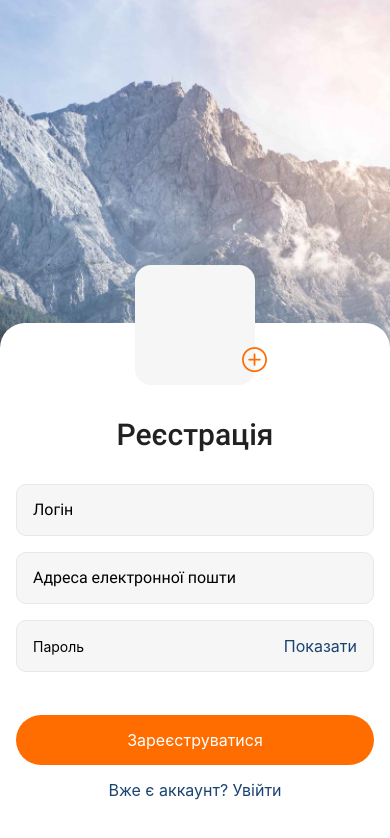
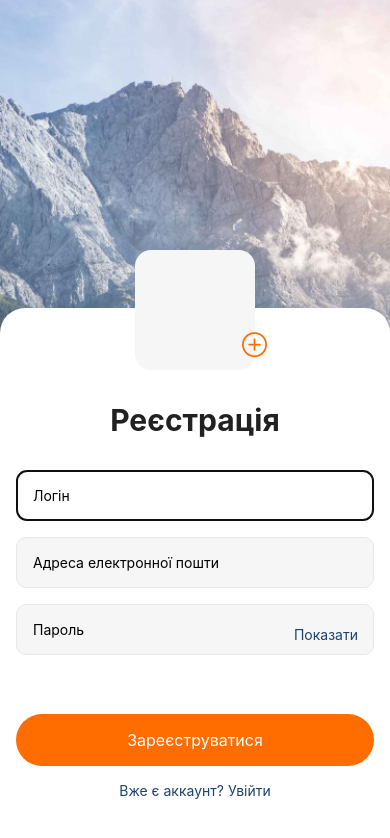
Before and after one commit to GabriellaMar/reactNative-first-progect, a React Native app: screen / in a window 390 px wide. Shown: the top 838 px of the page. Built offline with nearby package versions, Linux system fonts and the light colour scheme.

Commit message:
fixed inputText focus

```diff
--- a/App.js
+++ b/App.js
@@ -2,7 +2,7 @@ import { StatusBar } from 'expo-status-bar';
 import { useFonts } from 'expo-font';
 import { StyleSheet, View } from 'react-native';
 import RegistrationScreen from './src/Screens/RegistrationScreen';
-import LoginScreen from './src/Screens/LoginScreen';
+// import LoginScreen from './src/Screens/LoginScreen';
 
 
 export default function App() {
--- a/src/Screens/RegistrationScreen.jsx
+++ b/src/Screens/RegistrationScreen.jsx
@@ -1,10 +1,14 @@
-import { View, Text, StyleSheet, TextInput, TouchableOpacity, ImageBackground} from "react-native";
+import { View, Text, StyleSheet, TextInput, TouchableOpacity, ImageBackground } from "react-native";
 import { AntDesign } from '@expo/vector-icons';
 import bgImage from "../../assets/PhotoBG.jpg";
-import { styles } from "../styles";
+import { useState } from 'react';
 
 
 const RegistrationScreen = () => {
+
+  const [isLoginInputFocused, setIsLoginInputFocused] = useState(false);
+  const [isEmailInputFocused, setIsEmailInputFocused] = useState(false);
+  const [isPassInputFocused, setIsPassInputFocused] = useState(false);
 
   return (
     <View style={styles.container}>
@@ -23,18 +27,30 @@ const RegistrationScreen = () => {
             </View>
 
             <Text style={styles.title}>Реєстрація</Text>
-            <TextInput placeholder="Логін" style={styles.input}
+            <TextInput placeholder="Логін" style={[styles.input, isLoginInputFocused ? styles.focusedInput : null]}
+              onFocus={() => setIsLoginInputFocused(true)}
+              onBlur={() => setIsLoginInputFocused(false)}
+              autoFocus={true}
             />
-            <TextInput style={styles.input}
+            <TextInput style={[styles.input, isEmailInputFocused ? styles.focusedInput : null]}
+              onFocus={() => setIsEmailInputFocused(true)}
+              onBlur={() => setIsEmailInputFocused(false)}
+              autoCapitalize="none"
+              keyboardType="email-address"
               placeholder="Адреса електронної пошти"
             />
             <View style={styles.passwordInputContainer}>
-              <TextInput
+              <TextInput style={[styles.input, isPassInputFocused ? styles.focusedInput : null]}
+                onFocus={() => setIsPassInputFocused(true)}
+                onBlur={() => setIsPassInputFocused(false)}
                 placeholder="Пароль"
-                style={styles.passwordInput}
+                autoCapitalize="none"
+                autoCompleteType="password"
+                // autoCorrect={false}
+                secureTextEntry={true}
               />
               <TouchableOpacity>
-                <Text style={styles.showPasswordButtonText}>
+                <Text style={styles.showPasswordInputText}>
                   Показати
                 </Text>
               </TouchableOpacity>
@@ -54,113 +70,124 @@ const RegistrationScreen = () => {
 }
 
 
-// const registrationStyles = StyleSheet.create({
-//   container: {
-//     flex: 1,
-//     position: "relative",
-//     alignItems: 'center',
-//     justifyContent: 'center',
-//     backgroundColor: '#FFFFFF',
-//   },
+const styles = StyleSheet.create({
+  container: {
+    flex: 1,
+    position: "relative",
+    alignItems: 'center',
+    justifyContent: 'center',
+    backgroundColor: '#FFFFFF',
+  },
 
-//   backgoundImg: {
-//     width: '100%',
-//      height: '100%',
-//     flex: 1,
-//     resizeMode: "cover",
-//     justifyContent: "center",
+  backgoundImg: {
+    width: '100%',
+    height: '100%',
+    flex: 1,
+    resizeMode: "cover",
+    justifyContent: "center",
 
-//   },
+  },
 
-//   registationWraper: {
-//     flex: 1,
-//     justifyContent: 'flex-end',
+  registationWraper: {
+    flex: 1,
+    justifyContent: 'flex-end',
 
-//   },
+  },
 
-//   formWraper: {
-//     paddingTop: 32,
-//     paddingLeft: 16,
-//     paddingRight: 16,
-//     paddingBottom: 45,
-//     borderTopRightRadius: 25,
-//     borderTopLeftRadius: 25,
-//     backgroundColor: "#FFFFFF",
-//   },
+  formWraper: {
+    paddingTop: 32,
+    paddingLeft: 16,
+    paddingRight: 16,
+    paddingBottom: 45,
+    borderTopRightRadius: 25,
+    borderTopLeftRadius: 25,
+    backgroundColor: "#FFFFFF",
+  },
 
-//   title: {
-//     fontSize: 30,
-//     fontWeight: 'bold',
-//     marginTop: 32,
-//     marginBottom: 32,
-//     // marginTop: 32,
-//     color: '#212121',
-//     textAlign: 'center',
-//   },
+  title: {
+    fontSize: 30,
+    fontWeight: 'bold',
+    marginTop: 32,
+    marginBottom: 32,
+    color: '#212121',
+    textAlign: 'center',
+  },
 
-//   avatarWrapper: {
-//      position: 'relative',
-//     width: 120,
-//     height: 120,
-//     marginLeft: "auto",
-//     marginRight: "auto",
-//     borderRadius: 16,
-//     backgroundColor: "#F6F6F6",
-//     marginTop: -90,
-//   },
+  avatarWrapper: {
+    position: 'relative',
+    width: 120,
+    height: 120,
+    marginLeft: "auto",
+    marginRight: "auto",
+    borderRadius: 16,
+    backgroundColor: "#F6F6F6",
+    marginTop: -90,
+  },
 
-//   input: {
-//     width: '100%',
-//     borderWidth: 1,
-//     borderRadius: 10,
-//     borderColor: '#E8E8E8',
-//     backgroundColor: '#F6F6F6',
-//     padding: 16,
-//     marginBottom: 16,
-//   },
+  input: {
+    width: '100%',
+    borderWidth: 1,
+    borderRadius: 10,
+    borderColor: '#E8E8E8',
+    backgroundColor: '#F6F6F6',
+    padding: 16,
+    marginBottom: 16,
+  },
 
-//   button: {
-//     backgroundColor: '#FF6C00',
-//     borderRadius: 50,
-//     padding: 16,
-//     marginBottom: 16,
-//   },
+  button: {
+    backgroundColor: '#FF6C00',
+    borderRadius: 50,
+    padding: 16,
+    marginBottom: 16,
+  },
 
-//   buttonText: {
-//     fontSize: 16,
-//     fontWeight: '400',
-//     textAlign: 'center',
-//     color: '#FFFFFF',
-//   },
-//   passwordInputContainer: {
-//     flexDirection: "row",
-//     alignItems: "center",
-//     justifyContent: "space-between",
-//     borderWidth: 1,
-//     borderRadius: 10,
-//     borderColor: '#E8E8E8',
-//     backgroundColor: '#F6F6F6',
-//     padding: 16,
-//     marginBottom: 43,
-//   },
-//   loginText: {
-//     textAlign: 'center',
-//     color: '#1B4371',
-//   },
-//   showPasswordButtonText: {
-//     color: '#1B4371',
-//   },
-//   pluscircleo: {
-//     position: 'absolute',
-//     top:81,
-//     left: 107,
-//     color:'#FF6C00',
+  buttonText: {
+    fontSize: 16,
+    fontWeight: '400',
+    textAlign: 'center',
+    color: '#FFFFFF',
+  },
+  passwordInputContainer: {
+    position: 'relative',
+    flexDirection: "row",
+    marginBottom: 43,
+  },
+  loginText: {
+    textAlign: 'center',
+    color: '#1B4371',
+  },
+  showPasswordInputText: {
+    position: 'absolute',
+    right: 16,
+    top: 22,
+    color: '#1B4371',
+  },
+  pluscircleo: {
+    position: 'absolute',
+    top: 81,
+    left: 107,
+    color: '#FF6C00',
+  },
+  focusedInput: {
+    borderColor: '#FF6C00',
+    backgroundColor: '#FFFFFF',
+  }
 
-//   }
-
-// });
+});
 
 export default RegistrationScreen;
+
+
+
+
+
+
+
+
+
+
+
+
 
 
 
--- a/src/styles.js
+++ b/src/styles.js
@@ -1,132 +1,132 @@
-import { StyleSheet } from 'react-native';
+// import { StyleSheet } from 'react-native';
 
-export const styles = StyleSheet.create({
-    container: {
-        flex: 1,
-        position: "relative",
-        alignItems: 'center',
-        justifyContent: 'center',
-        backgroundColor: '#FFFFFF',
-        fontFamily: 'Roboto-Medium',
-    },
+// export const styles = StyleSheet.create({
+//     container: {
+//         flex: 1,
+//         position: "relative",
+//         alignItems: 'center',
+//         justifyContent: 'center',
+//         backgroundColor: '#FFFFFF',
+//         fontFamily: 'Roboto-Medium',
+//     },
 
-    backgoundImg: {
-        width: '100%',
-        height: '100%',
-        flex: 1,
-        resizeMode: "cover",
-        justifyContent: "center",
+//     backgoundImg: {
+//         width: '100%',
+//         height: '100%',
+//         flex: 1,
+//         resizeMode: "cover",
+//         justifyContent: "center",
 
-    },
+//     },
 
-    registationWraper: {
-        flex: 1,
-        justifyContent: 'flex-end',
+//     registationWraper: {
+//         flex: 1,
+//         justifyContent: 'flex-end',
 
-    },
+//     },
 
-    formWraper: {
-        paddingTop: 32,
-        paddingLeft: 16,
-        paddingRight: 16,
-        paddingBottom: 45,
-        borderTopRightRadius: 25,
-        borderTopLeftRadius: 25,
-        backgroundColor: "#FFFFFF",
-    },
+//     formWraper: {
+//         paddingTop: 32,
+//         paddingLeft: 16,
+//         paddingRight: 16,
+//         paddingBottom: 45,
+//         borderTopRightRadius: 25,
+//         borderTopLeftRadius: 25,
+//         backgroundColor: "#FFFFFF",
+//     },
 
-    title: {
-        fontFamily: 'Roboto-Medium',
-        fontSize: 30,
-        fontWeight: '500',
-        lineHeight: 35,
-        marginTop: 32,
-        marginBottom: 32,
-        // marginTop: 32,
-        color: '#212121',
-        textAlign: 'center',
-    },
+//     title: {
+//         fontFamily: 'Roboto-Medium',
+//         fontSize: 30,
+//         fontWeight: '500',
+//         lineHeight: 35,
+//         marginTop: 32,
+//         marginBottom: 32,
+//         // marginTop: 32,
+//         color: '#212121',
+//         textAlign: 'center',
+//     },
 
-    avatarWrapper: {
-        position: 'relative',
-        width: 120,
-        height: 120,
-        marginLeft: "auto",
-        marginRight: "auto",
-        borderRadius: 16,
-        backgroundColor: "#F6F6F6",
-        marginTop: -90,
-    },
+//     avatarWrapper: {
+//         position: 'relative',
+//         width: 120,
+//         height: 120,
+//         marginLeft: "auto",
+//         marginRight: "auto",
+//         borderRadius: 16,
+//         backgroundColor: "#F6F6F6",
+//         marginTop: -90,
+//     },
 
-    input: {
-        width: '100%',
-        fontFamily: 'Roboto-Regular',
-        fontSize: 16,
-        fontWeight: "400",
-        lineHeight: 18,
-        borderWidth: 1,
-        borderRadius: 10,
-        borderColor: '#E8E8E8',
-        backgroundColor: '#F6F6F6',
-        padding: 16,
-        marginBottom: 16,
-    },
+//     input: {
+//         width: '100%',
+//         fontFamily: 'Roboto-Regular',
+//         fontSize: 16,
+//         fontWeight: "400",
+//         lineHeight: 18,
+//         borderWidth: 1,
+//         borderRadius: 10,
+//         borderColor: '#E8E8E8',
+//         backgroundColor: '#F6F6F6',
+//         padding: 16,
+//         marginBottom: 16,
+//     },
 
-    button: {
-        backgroundColor: '#FF6C00',
-        borderRadius: 50,
-        padding: 16,
-        marginBottom: 16,
-    },
+//     button: {
+//         backgroundColor: '#FF6C00',
+//         borderRadius: 50,
+//         padding: 16,
+//         marginBottom: 16,
+//     },
 
-    buttonText: {
-        fontSize: 16,
-        lineHeight: 18,
-        fontWeight: '400',
-        textAlign: 'center',
-        color: '#FFFFFF',
-    },
-    passwordInputContainer: {
-        flexDirection: "row",
-        alignItems: "center",
-        justifyContent: "space-between",
-        borderWidth: 1,
-        borderRadius: 10,
-        borderColor: '#E8E8E8',
-        backgroundColor: '#F6F6F6',
-        padding: 16,
-        marginBottom: 43,
-    },
-    loginText: {
-        fontSize: 16,
-        lineHeight: 18,
-        textAlign: 'center',
-        color: '#1B4371',
-    },
-    showPasswordButtonText: {
-        lineHeight: 18,
-        fontSize: 16,
-        color: '#1B4371',
-    },
-    pluscircleo: {
-        position: 'absolute',
-        top: 81,
-        left: 107,
-        color: '#FF6C00',
-    }
+//     buttonText: {
+//         fontSize: 16,
+//         lineHeight: 18,
+//         fontWeight: '400',
+//         textAlign: 'center',
+//         color: '#FFFFFF',
+//     },
+//     passwordInputContainer: {
+//         flexDirection: "row",
+//         alignItems: "center",
+//         justifyContent: "space-between",
+//         borderWidth: 1,
+//         borderRadius: 10,
+//         borderColor: '#E8E8E8',
+//         backgroundColor: '#F6F6F6',
+//         padding: 16,
+//         marginBottom: 43,
+//     },
+//     loginText: {
+//         fontSize: 16,
+//         lineHeight: 18,
+//         textAlign: 'center',
+//         color: '#1B4371',
+//     },
+//     showPasswordButtonText: {
+//         lineHeight: 18,
+//         fontSize: 16,
+//         color: '#1B4371',
+//     },
+//     pluscircleo: {
+//         position: 'absolute',
+//         top: 81,
+//         left: 107,
+//         color: '#FF6C00',
+//     }
 
-});
+// });
 
 
-export const loginScreenStyles = StyleSheet.create({
-    ...styles,
-    formWraper: {
-        //   paddingTop: 32,
-        paddingLeft: 16,
-        paddingRight: 16,
-        paddingBottom: 111,
-        borderTopRightRadius: 25,
-        borderTopLeftRadius: 25,
-        backgroundColor: "#FFFFFF",
-    },
-});
+// export const loginScreenStyles = StyleSheet.create({
+//     ...styles,
+//     formWraper: {
+//         //   paddingTop: 32,
+//         paddingLeft: 16,
+//         paddingRight: 16,
+//         paddingBottom: 111,
+//         borderTopRightRadius: 25,
+//         borderTopLeftRadius: 25,
+//         backgroundColor: "#FFFFFF",
+//     },
+// });
```
Also changed, not shown: src/Screens/LoginScreen.jsx (+133 -15 lines). Lines whose indentation alone changed are shown as unchanged.
